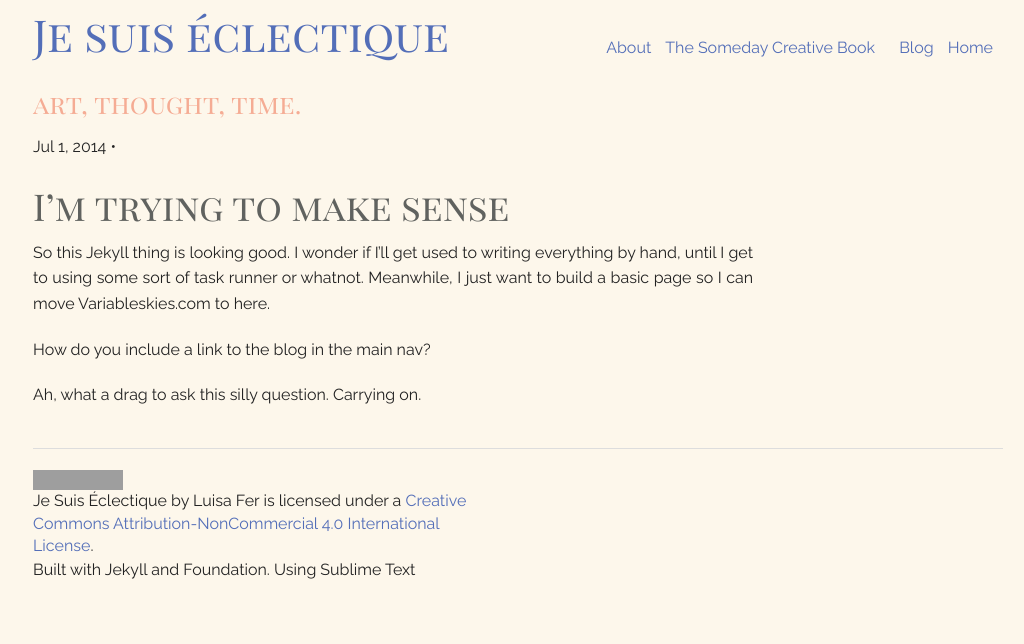
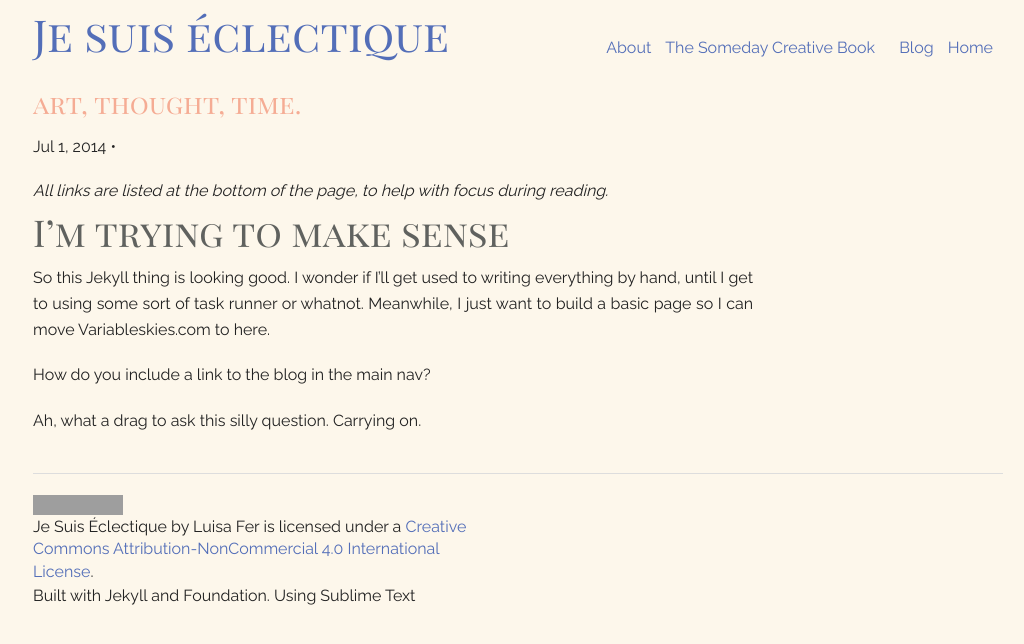
Before and after one commit to bitcolorine/Je-suis-eclectique, a Jekyll site: the page built from _posts/2014-07-01-first-post.md, in a window 1280 px wide. Shown: the top 644 px of the page, without its empty margins (122-1146 px from the left). Built offline with Jekyll 4.4.1, drawn with Linux system fonts in a browser that asks for light colours; Markdown is read by kramdown in place of the engine named in the settings; comment, search, counter and statistics services are not loaded; grey boxes are pictures that could not be loaded.

Commit message:
added notice about links plus new post

```diff
--- a/_layouts/post.html
+++ b/_layouts/post.html
@@ -17,12 +17,14 @@ Layout: default
 
 		  <!-- <h2 class="title">{{ page.title }}</h2>
 		<p class="meta">{{ page.date | date_to_string }}</p> -->
-
+		<em>All links are listed at the bottom of the page, to help with focus during reading.</em>
 	  <article class="post-content">
 	  {{ content }}
 
 	  {{ post.category}}
 	  </article>
+
+
 
 	</div>
 
```
